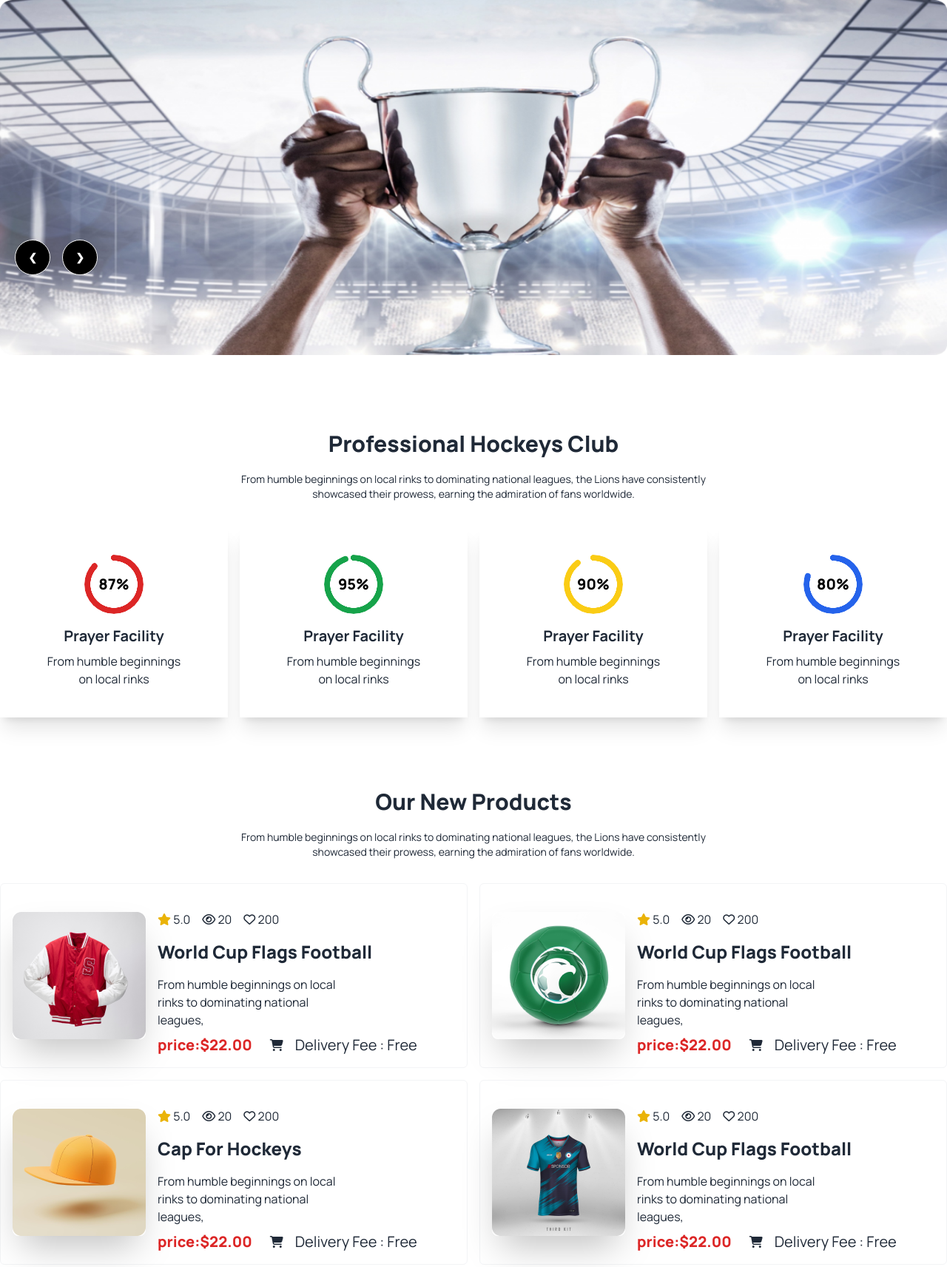
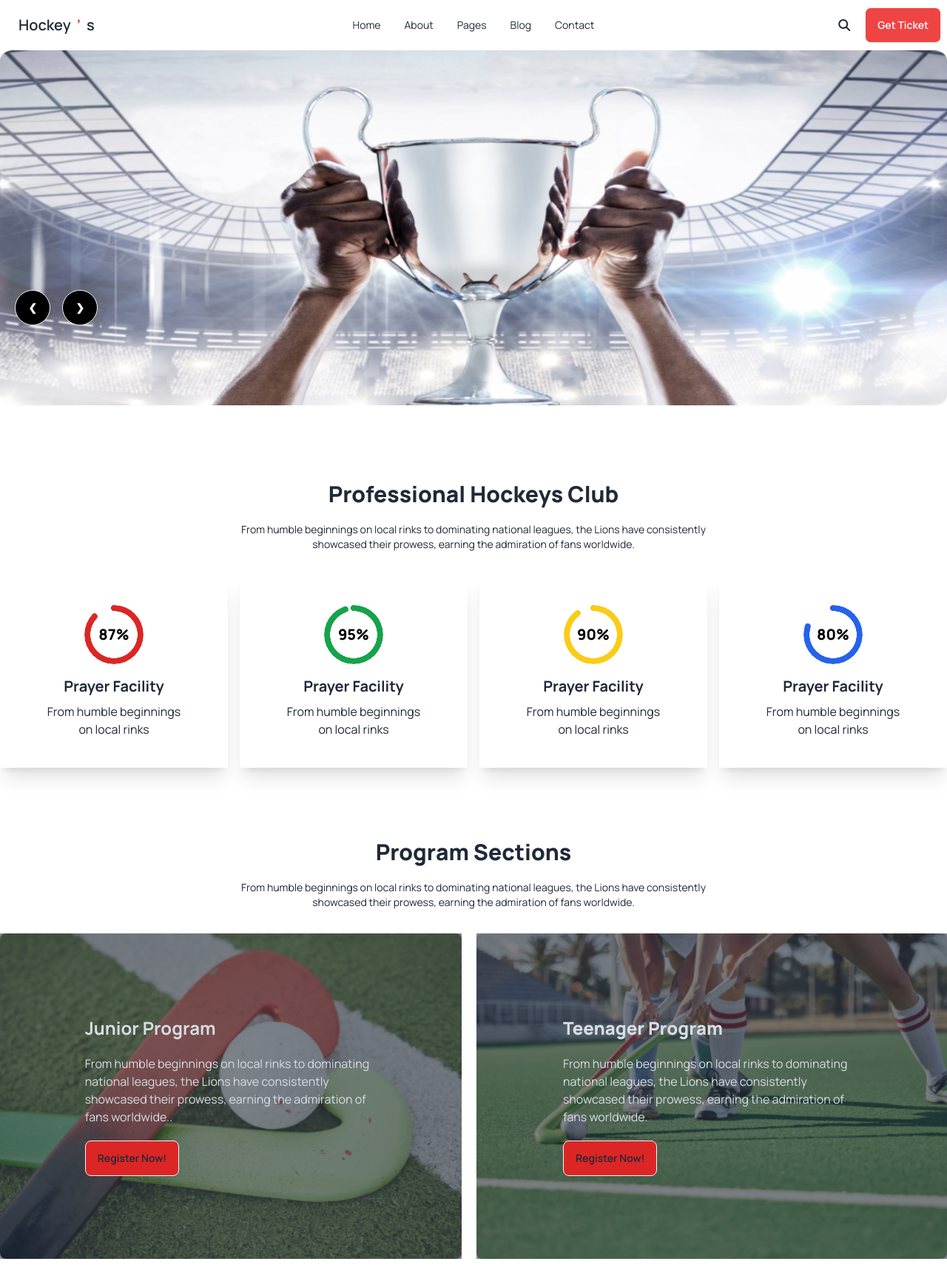
Before and after one commit to sofiulalom/hocky-web-site, a plain HTML site: page index.html in a window 1280 px wide. Shown: the top 1713 px of the page at 74% size. Drawn offline with nearby package versions, Linux system fonts and the light colour scheme.

Commit message:
prograss section and Navber added

```diff
--- a/index.html
+++ b/index.html
@@ -24,6 +24,52 @@
 </head>
 <body class="manrope">
     <header class="container mx-auto">
+
+         <div>
+          <div class="navbar bg-base-100">
+          <div class="navbar-start">
+            <div class="dropdown">
+              <div tabindex="0" role="button" class="btn btn-ghost lg:hidden">
+                <svg xmlns="http://www.w3.org/2000/svg" class="h-5 w-5" fill="none" viewBox="0 0 24 24" stroke="currentColor"><path stroke-linecap="round" stroke-linejoin="round" stroke-width="2" d="M4 6h16M4 12h8m-8 6h16" /></svg>
+              </div>
+              <ul tabindex="0" class="menu menu-sm dropdown-content mt-3 z-[1] p-2 shadow bg-base-100 rounded-box w-52">
+                  <li><a>Home</a></li>
+                  <li><a>About</a></li>
+                  <li><a>Pages</a></li>
+                  <li><a>Blog</a></li>
+                  <li><a>Contact</a></li>
+
+
+
+              </ul>
+            </div>
+            <a class="btn btn-ghost mx-0 text-xl">Hockey<span class='text-red-600 mx-0'>’</span>s</a>
+          </div>
+          <div class="navbar-center hidden lg:flex items-center ">
+            <ul class="menu menu-horizontal   px-1">
+
+
+                 <li><a>Home</a></li>
+                  <li><a>About</a></li>
+                  <li><a>Pages</a></li>
+                  <li><a>Blog</a></li>
+                  <li><a>Contact</a></li>
+
+
+            </ul>
+          </div>
+
+
+
+          <div class="navbar-end space-x-5">
+             <i class="fa-solid
+              ml-5 fa-magnifying-glass"></i>
+            <div class="">
+              <a class="btn bg-red-500 text-white">Get Ticket</a>
+            </div>
+          </div>
+        </div>
+         </div>
         <div class="carousel w-full">
         <div id="slide1" class="carousel-item relative w-full ">
            <img src="./Image/1.png" class="w-full h-[60vh] rounded-md"  />
@@ -85,6 +131,50 @@
                   </div>
                </div>
 
+            </div>
+        </section>
+        <!-- Program Sections start -->
+        <section class="container mx-auto my-24">
+           <div class="mb-8">
+                <h2 class="text-3xl font-extrabold text-center mb-5">Program Sections</h2>
+                <p class="text-sm w-1/2 text-center mx-auto">From humble beginnings on local rinks to dominating national leagues, the Lions have consistently showcased their prowess, earning the admiration of fans worldwide. </p>
+            </div>
+            <!-- griid container  -->
+            <div class='grid lg:grid-rows-6 lg:grid-flow-col auto-rows-min	 gap-5 '>
+
+              <!-- first item template  -->
+            <div class="hero	row-span-3 rounded-lg" style="background-image: url(./Image/2.png);">
+            <div class="hero-overlay  bg-opacity-60"></div>
+            <div class="hero-content text-start text-neutral-content">
+              <div class="w-2/3 py-24">
+                <h1 class="mb-5 text-2xl font-bold">Junior Program</h1>
+                <p class="mb-5">From humble beginnings on local rinks to dominating national leagues, the Lions have consistently showcased their prowess, earning the admiration of fans worldwide..</p>
+                <button class="btn bg-red-600 outline-none">Register Now!</button>
+              </div>
+            </div>
+          </div>
+              <!-- first item template  -->
+            <div class="hero row-span-3 lg:col-span-2 rounded-lg " style="background-image: url(./Image/4.png);">
+            <div class="hero-overlay bg-opacity-60"></div>
+            <div class="text-start  text-neutral-content">
+              <div class=" lg:w-1/2 w-2/3 py-24 lg:pt-24 lg:text-start  text-center ">
+                <h1 class="mb-5 text-2xl font-extrabold ">Professional Program</h1>
+                <p class="mb-5">From humble beginnings on local rinks to dominating national leagues, the Lions have consistently showcased their prowess, earning the admiration of fans worldwide.</p>
+                <button class="btn bg-red-600 outline-none">Register Now!</button>
+              </div>
+            </div>
+          </div>
+              <!-- first item template  -->
+            <div class="hero row-span-3  rounded-lg	" style="background-image: url(./Image/3.png);">
+            <div class="hero-overlay  bg-opacity-60"></div>
+            <div class="hero-content text-start text-neutral-content">
+              <div class="py-24 w-2/3 ">
+                <h1 class="mb-5 text-2xl font-extrabold">Teenager Program </h1>
+                <p class="mb-5">From humble beginnings on local rinks to dominating national leagues, the Lions have consistently showcased their prowess, earning the admiration of fans worldwide.</p>
+                <button class="btn bg-red-600 outline-none">Register Now!</button>
+              </div>
+            </div>
+          </div>
             </div>
         </section>
         <!--  Products section start-->
```
